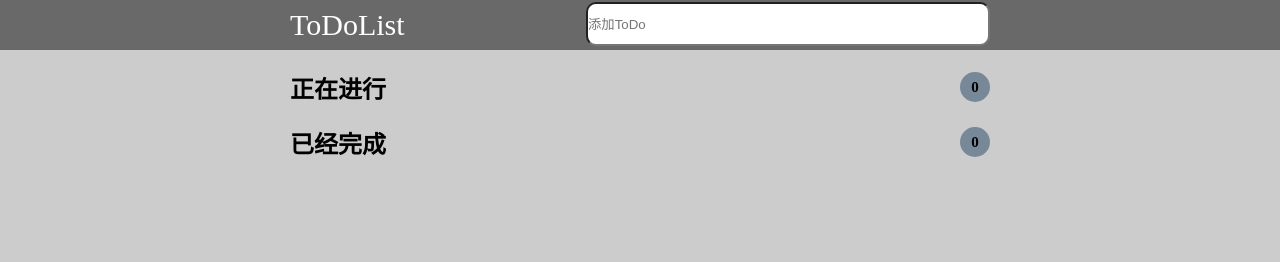
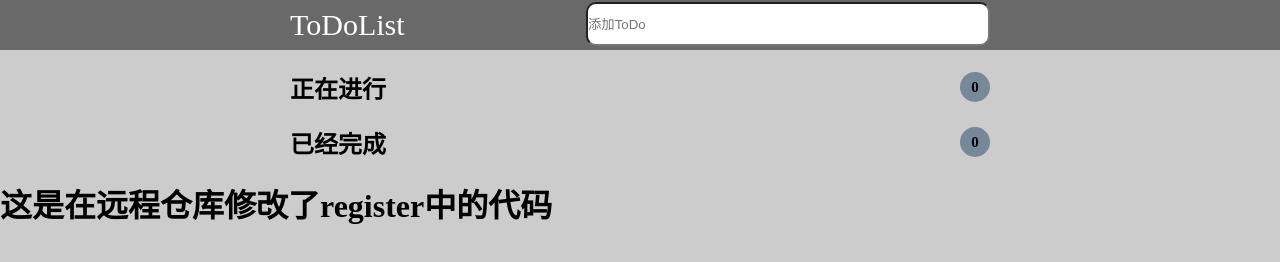
Before and after one commit to WuyanCecilia/project_02, a plain HTML site: page index.html in a window 1280 px wide. Drawn offline with nearby package versions, Linux system fonts and the light colour scheme.

Commit message:
这是在远程仓库修改了register中的代码

```diff
--- a/index.html
+++ b/index.html
@@ -23,6 +23,8 @@
 			</ul>
 		</section>
 
+		<h1>这是在远程仓库修改了register中的代码</h1>
+
 		<script src="../encapsulation_js/jquery.min.js"></script>
 		<script src="js/index.js"></script>
 	</body>
```
